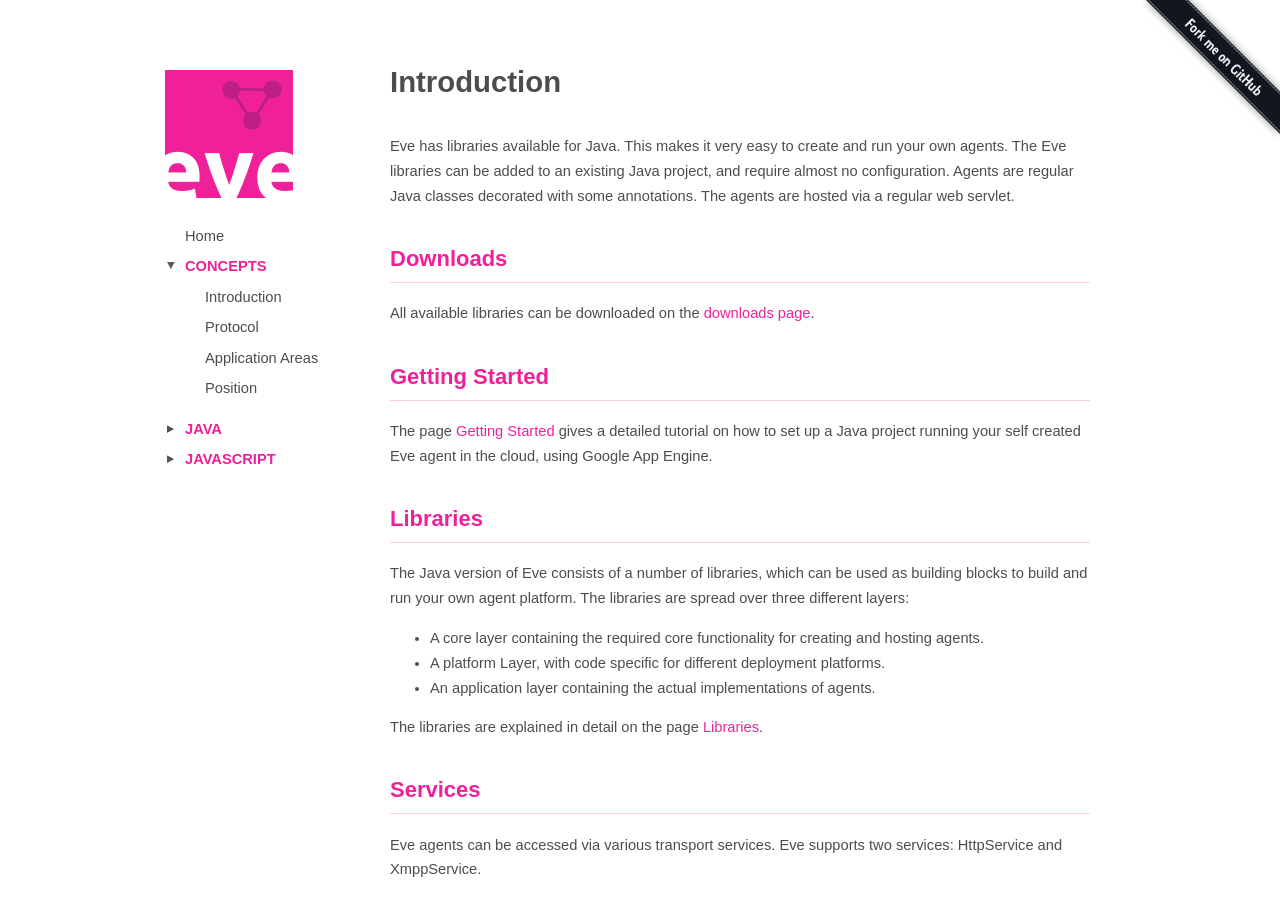
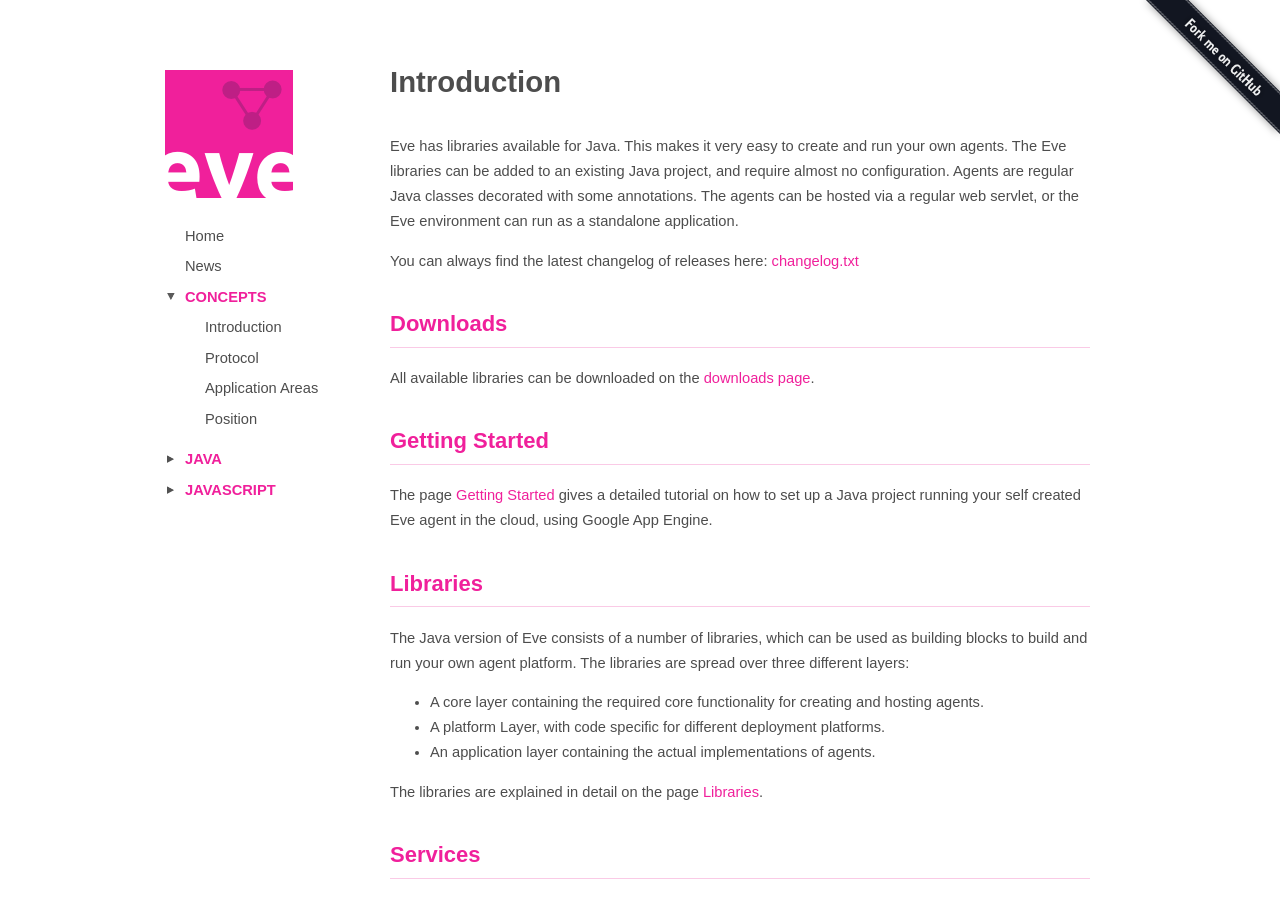
Before and after one commit to almende/eve, a Jekyll site: the page built from implementations/java/introduction.md, in a window 1280 px wide and 900 px high. Built offline with Jekyll 4.4.1, drawn with Linux system fonts in a browser that asks for light colours.

Commit message:
Add news section for releases (and other news) Add link to changelog.txt.

```diff
--- a/_layouts/default.html
+++ b/_layouts/default.html
@@ -57,9 +57,8 @@
 
             <div id="menu-tree-container">
                 <ul id="menu-tree">
-                    <li class="home">
-                        <a href="/index.html">Home</a>
-                    </li>
+                    <li class="home"><a href="/index.html">Home</a></li>
+					<li class="home"><a href="/news.html">News</a></li>
                     <li id="concepts">
                         <span class="title">Concepts</span>
                         <ul>
--- a/implementations/java/introduction.md
+++ b/implementations/java/introduction.md
@@ -10,8 +10,11 @@ This makes it very easy to create and run your own agents.
 The Eve libraries can be added to an existing Java project,
 and require almost no configuration.
 Agents are regular Java classes decorated with some annotations.
-The agents are hosted via a regular web servlet.
+The agents can be hosted via a regular web servlet, or the
+Eve environment can run as a standalone application.
 
+You can always find the latest changelog of releases here:
+[changelog.txt](https://github.com/almende/eve/blob/master/java/eve-core/changelog.txt)
 
 
 ## Downloads {#downloads}
```
Also changed, not shown: news.md (added, +36 -0 lines).
